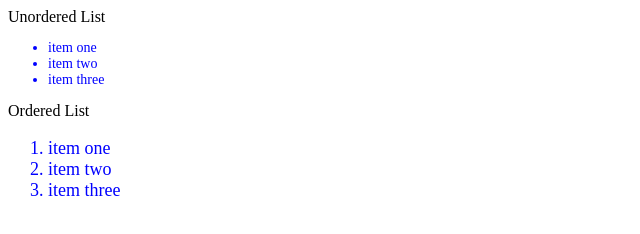
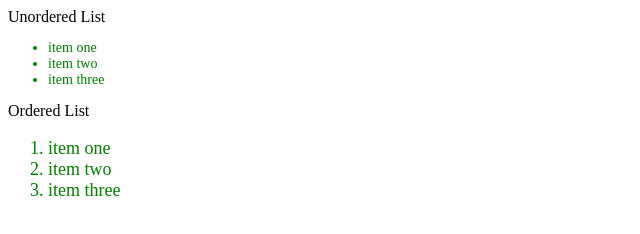
Before and after one commit to Flyhiee/css, a plain HTML site: page variables.html in a window 1280 px wide. Shown: the whole page, without its empty margins (0-640 px from the left). Drawn offline with Linux system fonts and the light colour scheme.

Commit message:
variable.css

```diff
--- a/variable.css
+++ b/variable.css
@@ -1,9 +1,9 @@
 ul {
   font-size: 14px;
-  color: blue; }
+  color: green; }
 
 ol {
   font-size: 18px;
-  color: blue; }
+  color: green; }
 
 /*# sourceMappingURL=variable.css.map */
```
